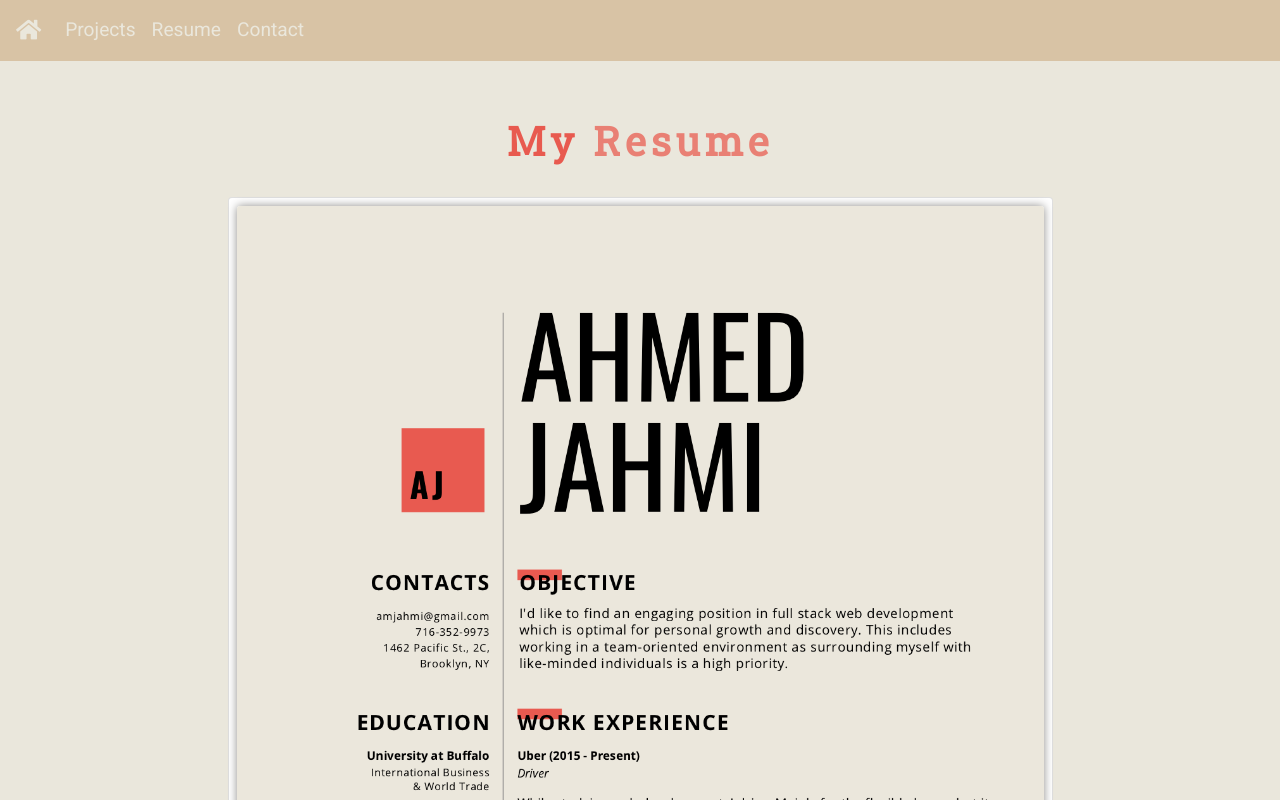
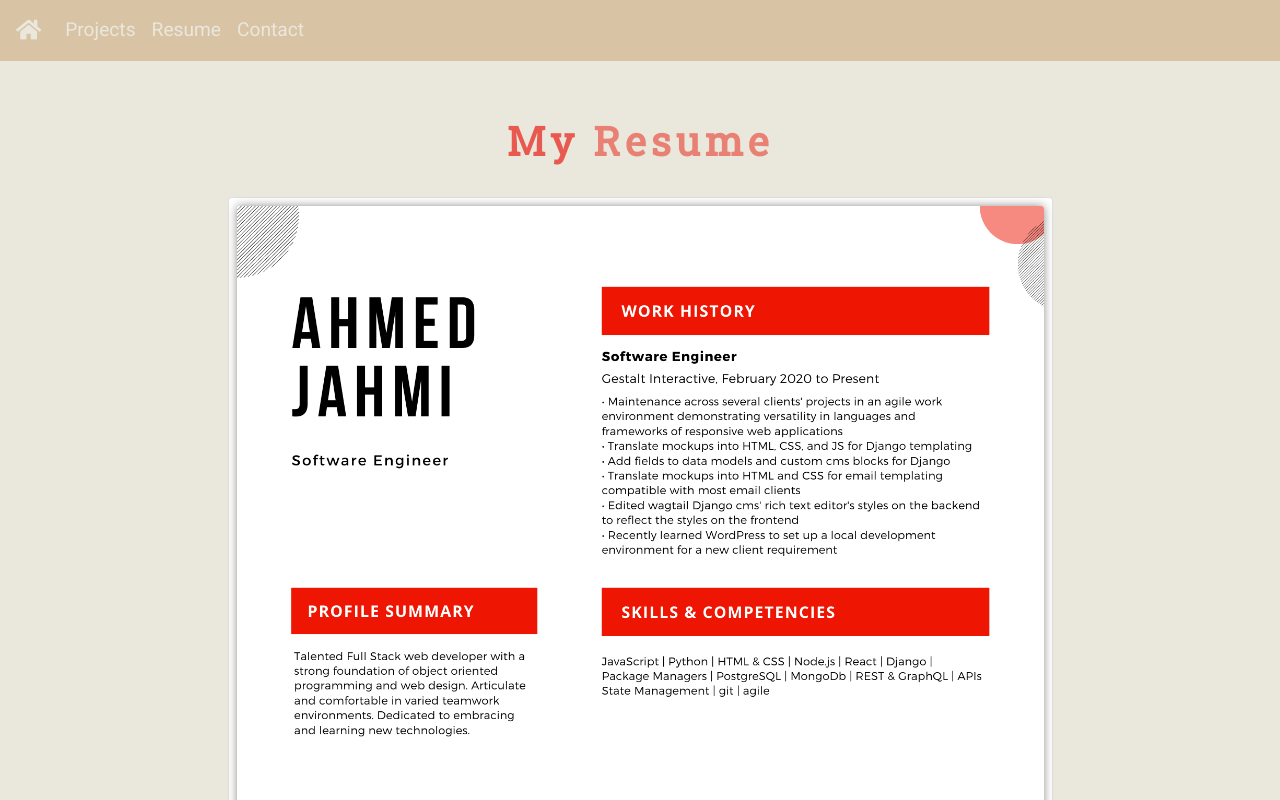
Before and after one commit to ahmedjahmi/AhmedJahmi, a React (Create React App) app: page /Resume in a window 1280 px wide. Shown: the top 800 px of the page. Built offline with nearby package versions, Linux system fonts and the light colour scheme.

Commit message:
Add new resume

```diff
--- a/src/components/MainNav.js
+++ b/src/components/MainNav.js
@@ -72,7 +72,9 @@ const NavWrapper = styled.div`
 		color: var(--mainWhite);
 	}
 	.navbar-toggler {
-		&:focus
+		&:focus {
+
+		}
 	}
   .nav-link {
     color: var(--mainWhite) !important;
--- a/src/components/Resume.js
+++ b/src/components/Resume.js
@@ -13,7 +13,7 @@ export default class Resume extends Component {
 									<div className='card'>
 										<div className='img-container p-2'>
 											<ResumeWrapper
-												src='img/aj-resume-2019.png'
+												src='img/resume-2020.png'
 												alt='Resume'
 												className='card-img-top'
 											/>
```
Also changed, not shown: public/img/resume-2020.png (added).
